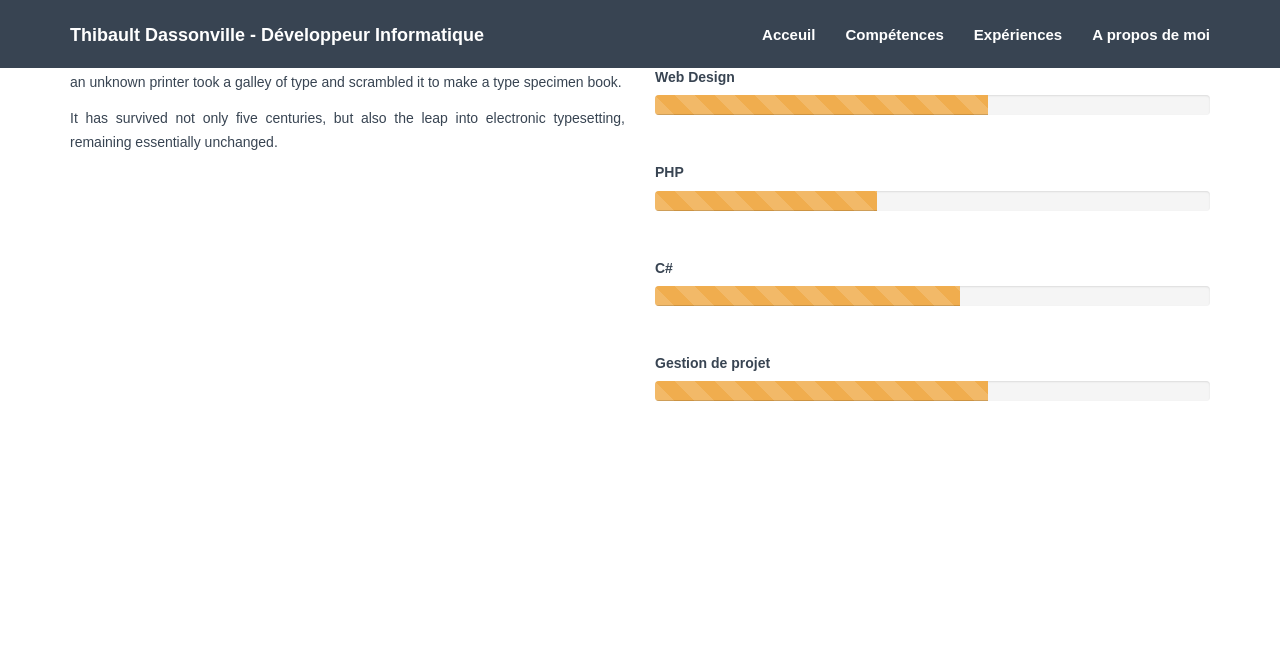
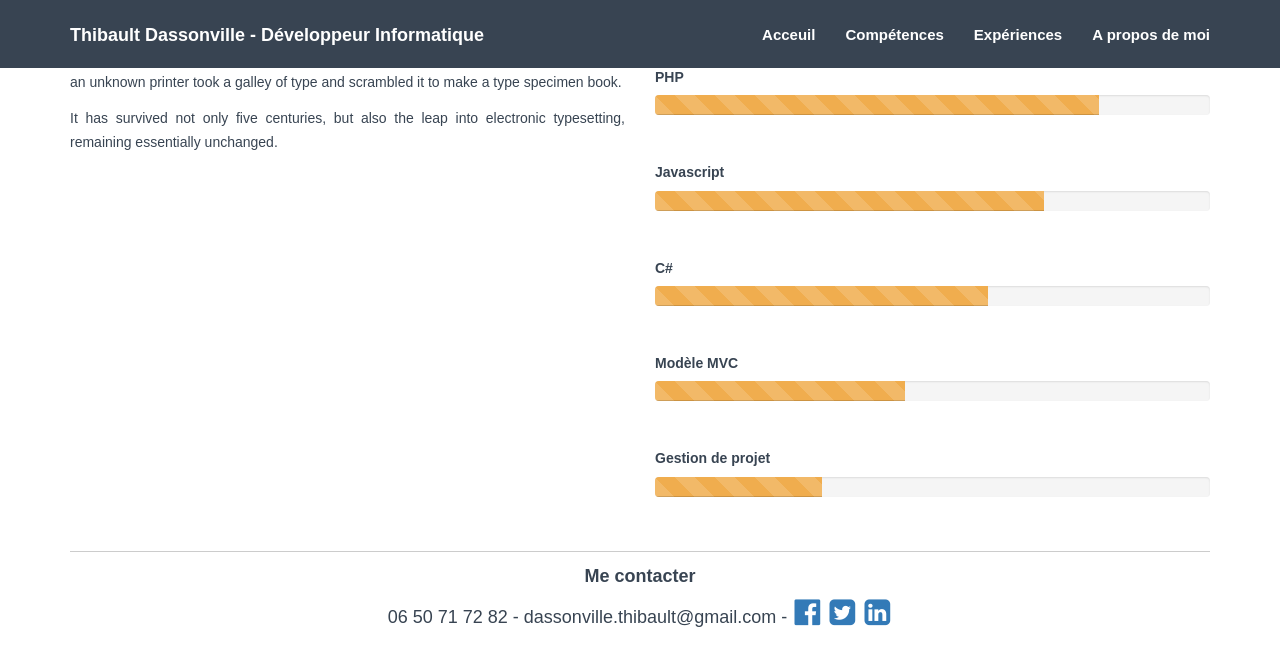
Before and after one commit to DassonThib/Portefolio, a plain HTML site: page competence.html in a window 1280 px wide. Drawn offline with nearby package versions, Linux system fonts and the light colour scheme; files whose address does not match are found by name.

Commit message:
Ajout des barres de progression

```diff
--- a/competence.html
+++ b/competence.html
@@ -60,34 +60,59 @@
                 <div class="col-lg-6">
                     <h4>Compétence</h4>
                     <br/>
-                    <h5>Web Design</h5>
+                    <h5>PHP</h5>
+                    <div class="progress">
+                        <div class="progress-bar progress-bar-warning progress-bar-striped active" role="progressbar" aria-valuenow="80" aria-valuemin="0" aria-valuemax="80" style="width: 80%">
+                            <span class="sr-only"></span>
+                        </div>
+                    </div>
+                    <br/>
+                    <h5>Javascript</h5>
+                    <div class="progress">
+                        <div class="progress-bar progress-bar-warning progress-bar-striped active" role="progressbar" aria-valuenow="70" aria-valuemin="0" aria-valuemax="70" style="width: 70%">
+                            <span class="sr-only"></span>
+                        </div>
+                    </div>
+                    <br/>
+                    <h5>C#</h5>
                     <div class="progress">
                         <div class="progress-bar progress-bar-warning progress-bar-striped active" role="progressbar" aria-valuenow="60" aria-valuemin="0" aria-valuemax="60" style="width: 60%">
                             <span class="sr-only"></span>
                         </div>
                     </div>
                     <br/>
-                    <h5>PHP</h5>
+                    <h5>Modèle MVC</h5>
                     <div class="progress">
-                        <div class="progress-bar progress-bar-warning progress-bar-striped active" role="progressbar" aria-valuenow="40" aria-valuemin="0" aria-valuemax="40" style="width: 40%">
-                            <span class="sr-only"></span>
-                        </div>
-                    </div>
-                    <br/>
-                    <h5>C#</h5>
-                    <div class="progress">
-                        <div class="progress-bar progress-bar-warning progress-bar-striped active" role="progressbar" aria-valuenow="55" aria-valuemin="0" aria-valuemax="55" style="width: 55%">
+                        <div class="progress-bar progress-bar-warning progress-bar-striped active" role="progressbar" aria-valuenow="45" aria-valuemin="0" aria-valuemax="45" style="width: 45%">
                             <span class="sr-only"></span>
                         </div>
                     </div>
                     <br/>
                     <h5>Gestion de projet</h5>
                     <div class="progress">
-                        <div class="progress-bar progress-bar-warning progress-bar-striped active" role="progressbar" aria-valuenow="60" aria-valuemin="0" aria-valuemax="60" style="width: 60%">
+                        <div class="progress-bar progress-bar-warning progress-bar-striped active" role="progressbar" aria-valuenow="30" aria-valuemin="0" aria-valuemax="30" style="width: 30%">
                             <span class="sr-only"></span>
                         </div>
                     </div>
                     <br/>
+                </div>
+            </div>
+        </div>
+
+        <!-- Footer -->
+        <div id="footer" class="footer text-center">
+            <div class="container">
+                <div class="row">
+                    <div class="col-lg-12">
+                        <div class="line"><hr></div>
+                        <h4 class="section-title center">Me contacter</h4>
+                        <div></div>
+                        <p>06 50 71 72 82 - dassonville.thibault@gmail.com -
+                            <a href="http://www.facebook.com"><i class="fa fa-facebook-official"></i></a>
+                            <a href="http://www.twitter.com"><i class="fa fa-twitter-square"></i></a>
+                            <a href="http://www.linkedin.com"><i class="fa fa-linkedin-square"></i></a>
+                        </p>
+                    </div>
                 </div>
             </div>
         </div>
```
